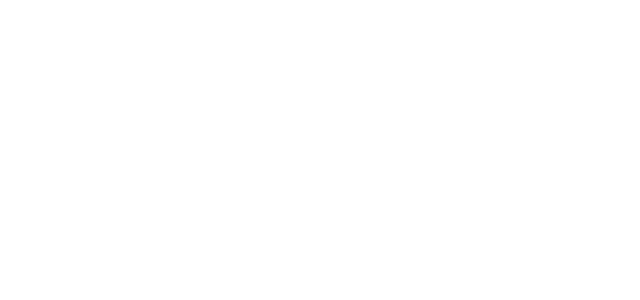
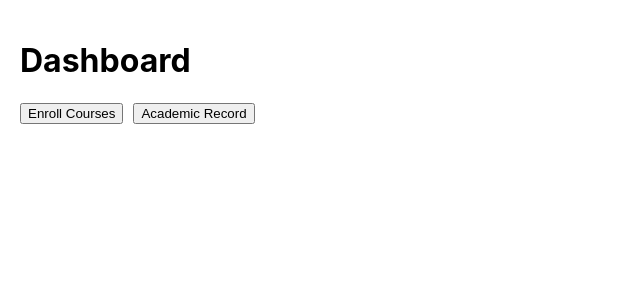
Before and after one commit to soph-mcnally/SFWE405Project, a React (Create React App) app in the folder frontend/: page /home in a window 1280 px wide. Before the commit this address had no page. Shown: the top 300 px of the page, without its empty margins (0-640 px from the left). Built offline with nearby package versions, Linux system fonts and the light colour scheme; sample sign-in values are in the browser's storage.

Commit message:
Added HomePage and updated LoginPage

```diff
--- a/frontend/src/App.js
+++ b/frontend/src/App.js
@@ -1,7 +1,10 @@
 import React from "react";
 import { BrowserRouter, Routes, Route, Navigate } from "react-router-dom";
+
 import LoginPage from "./pages/LoginPage";
+import HomePage from "./pages/HomePage";
 import EnrollCoursesPage from "./pages/EnrollCoursesPage";
+import AcademicRecordPage from "./pages/AcademicRecordPage";
 
 function App() {
   const token = localStorage.getItem("token");
@@ -11,9 +14,20 @@ function App() {
           <Routes>
               <Route path="/" element={<Navigate to="/login" />} />
               <Route path="/login" element={<LoginPage />} />
+
+              <Route
+                  path="/home"
+                  element={token ? <HomePage /> : <Navigate to="/login" />}
+              />
+
               <Route
                   path="/enroll"
                   element={token ? <EnrollCoursesPage /> : <Navigate to="/login" />}
+              />
+
+              <Route
+                  path="/academic"
+                  element={token ? <AcademicRecordPage /> : <Navigate to="/login" />}
               />
           </Routes>
       </BrowserRouter>
--- /dev/null
+++ b/frontend/src/pages/HomePage.js
@@ -0,0 +1,25 @@
+import { Link } from "react-router-dom";
+
+function HomePage() {
+    return (
+        <div style={{ padding: "20px" }}>
+            <h1>Dashboard</h1>
+
+            <div style={{ marginTop: "20px" }}>
+                <Link to="/enroll">
+                    <button style={{ marginRight: "10px" }}>
+                        Enroll Courses
+                    </button>
+                </Link>
+
+                <Link to="/academic">
+                    <button>
+                        Academic Record
+                    </button>
+                </Link>
+            </div>
+        </div>
+    );
+}
+
+export default HomePage;
--- a/frontend/src/pages/LoginPage.js
+++ b/frontend/src/pages/LoginPage.js
@@ -32,7 +32,7 @@ function LoginPage() {
 
             setMessage("Login successful!");
 
-            navigate("/enroll");
+            navigate("/home");
 
         } catch (error) {
             console.error("Login error:", error);
```
Lines whose indentation alone changed are shown as unchanged.
